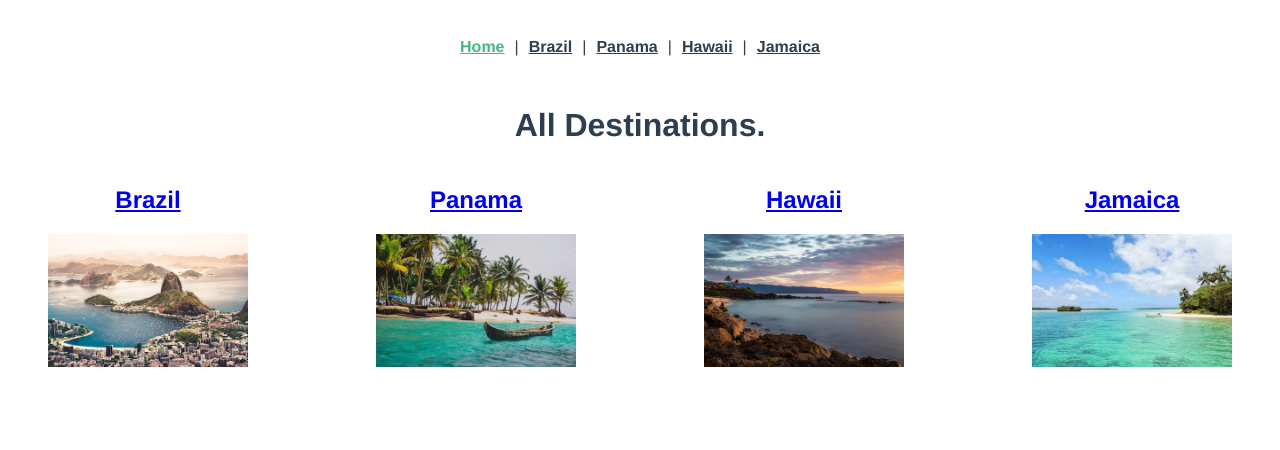
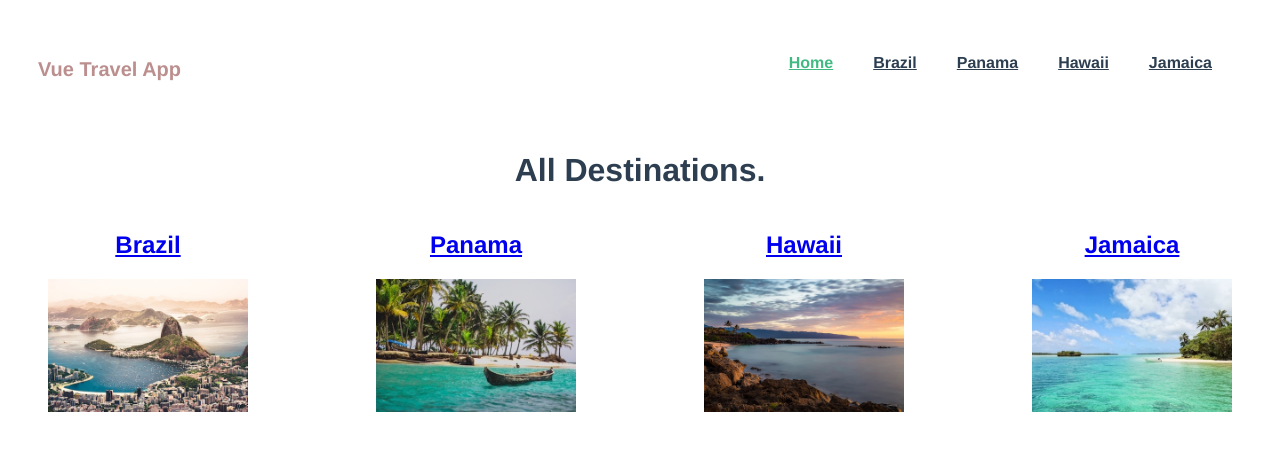
Before and after one commit to kokoforbes/vue-travel-app, a Vue app: page / in a window 1280 px wide. Shown: the top 450 px of the page. Built offline with nearby package versions, Linux system fonts and the light colour scheme.

Commit message:
Created dynamic routing for DestinationDetails page

```diff
--- a/src/App.vue
+++ b/src/App.vue
@@ -1,7 +1,7 @@
 <template>
   <div id="app">
     <TheNavigation />
-    <router-view />
+    <router-view :key="$route.path" />
   </div>
 </template>
 <script>
--- a/src/components/TheNavigation.vue
+++ b/src/components/TheNavigation.vue
@@ -1,21 +1,41 @@
 <template>
   <div id="nav">
-    <router-link to="/">Home</router-link> |
-    <router-link to="/brazil">Brazil</router-link> |
-    <router-link to="/panama">Panama</router-link> |
-    <router-link to="/hawaii">Hawaii</router-link> |
-    <router-link to="/jamaica">Jamaica</router-link>
+    <p class="logo">Vue Travel App</p>
+    <ul class="nav-links">
+      <li class="links">
+        <router-link to="/">Home</router-link>
+      </li>
+      <li
+        class="links"
+        v-for="destination in destinations"
+        :key="destination.name"
+      >
+        <router-link
+          :to="{ name: 'DestinationDetails', params: { id: destination.id } }"
+          >{{ destination.name }}</router-link
+        >
+      </li>
+    </ul>
   </div>
 </template>
 
 <script>
-export default {};
+import store from "@/store.js";
+export default {
+  name: "TheNavigation",
+  data() {
+    return {
+      destinationId: this.$route.params.id,
+      destinations: store.destinations,
+    };
+  },
+};
 </script>
 
 <style scoped>
 #nav {
   display: flex;
-  justify-content: center;
+  justify-content: space-between;
   padding: 30px;
 }
 
@@ -28,4 +48,23 @@
 #nav a.router-link-exact-active {
   color: #42b983;
 }
+
+.nav-links {
+  display: flex;
+}
+
+.links {
+  padding-right: 20px;
+  list-style: none;
+}
+
+.links:hover {
+  text-decoration: underline;
+}
+
+.logo {
+  font-size: 20px;
+  color: rosybrown;
+  font-weight: bold;
+}
 </style>
--- a/src/router/index.js
+++ b/src/router/index.js
@@ -10,30 +10,7 @@
     name: "Home",
     component: Home,
   },
-  {
-    path: "/panama",
-    name: "Panama",
-    component: () =>
-      import(/* webpackChunkName: "panama"*/ "../views/Panama.vue"),
-  },
-  {
-    path: "/brazil",
-    name: "Brazil",
-    component: () =>
-      import(/* webpackChunkName: "brazil"*/ "../views/Brazil.vue"),
-  },
-  {
-    path: "/hawaii",
-    name: "Hawaii",
-    component: () =>
-      import(/* webpackChunkName: "hawaii"*/ "../views/Hawaii.vue"),
-  },
-  {
-    path: "/jamaica",
-    name: "Jamaica",
-    component: () =>
-      import(/* webpackChunkName: "jamaica"*/ "../views/Jamaica.vue"),
-  },
+
   {
     path: "/details/:id",
     name: "DestinationDetails",
--- a/src/views/Brazil.vue
+++ /dev/null
@@ -1,5 +0,0 @@
-<template>
-  <div>
-    <h1>Brazil</h1>
-  </div>
-</template>
--- a/src/views/Hawaii.vue
+++ /dev/null
@@ -1,5 +0,0 @@
-<template>
-  <div>
-    <h1>Hawaii</h1>
-  </div>
-</template>
--- a/src/views/Home.vue
+++ b/src/views/Home.vue
@@ -50,4 +50,9 @@
   display: flex;
   justify-content: space-between;
 }
+
+a:hover,
+a:visited {
+  text-decoration: underline;
+}
 </style>
--- a/src/views/Jamaica.vue
+++ /dev/null
@@ -1,5 +0,0 @@
-<template>
-  <div>
-    <h1>Jamaica</h1>
-  </div>
-</template>
--- a/src/views/Panama.vue
+++ /dev/null
@@ -1,5 +0,0 @@
-<template>
-  <div>
-    <h1>Panama</h1>
-  </div>
-</template>
```
